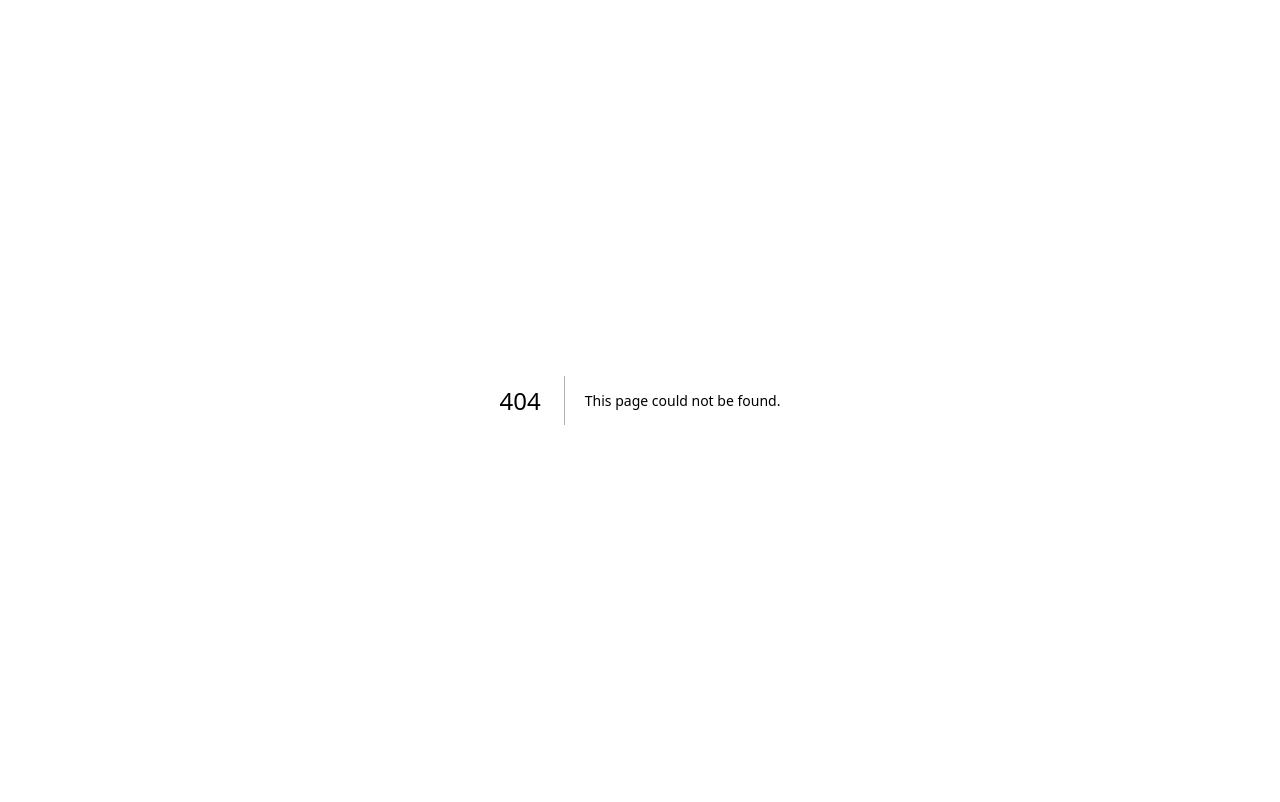
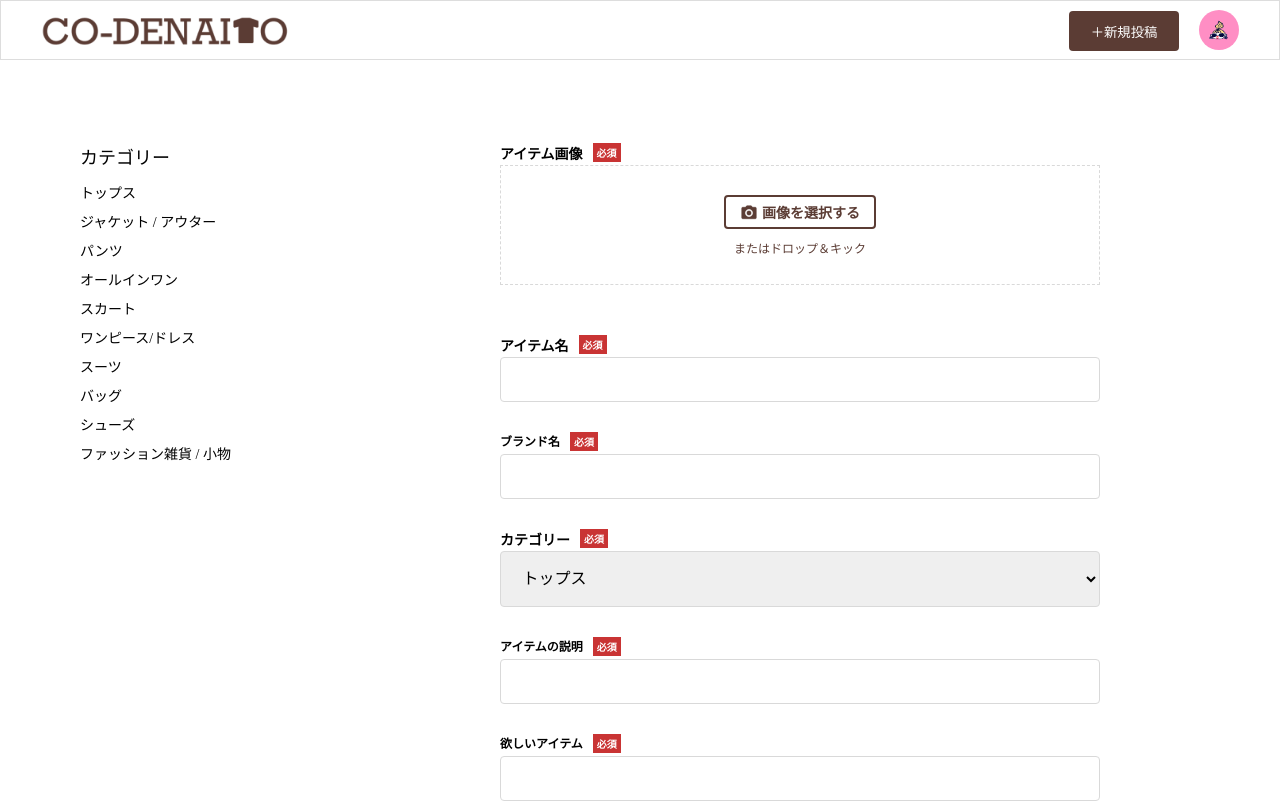
Before and after one commit to jinya-tojo/CO-DENAITO, a Next.js app: page /post in a window 1280 px wide. Before the commit this address had no page. Shown: the top 802 px of the page. Built offline with nearby package versions, Linux system fonts and the light colour scheme.

Commit message:
投稿ページの作成とスタイルの調整

```diff
--- a/src/components/PostImage/index.tsx
+++ b/src/components/PostImage/index.tsx
@@ -6,8 +6,11 @@ import {
   getShapeStyle,
   imageStyles,
   inputStyles,
+  labelStyles,
   optionStyles,
+  tagStyles,
   textStyles,
+  titlesStyles,
 } from './styles'
 
 type Props = {
@@ -19,6 +22,10 @@ export const PostImage: React.FC<Props> = (props) => {
   return (
     <>
       <label>
+        <div css={titlesStyles.titles}>
+          <p css={labelStyles.label}>アイテム画像</p>
+          <p css={tagStyles.tag}>必須</p>
+        </div>
         <div css={getShapeStyle(shape)}>
           <input type="file" css={inputStyles.input} />
           <div css={boxStyles.box}>
--- a/src/components/PostImage/styles.ts
+++ b/src/components/PostImage/styles.ts
@@ -9,6 +9,7 @@ export const getShapeStyle = (shape: string) => {
         height: 120px;
         border: 1px dashed #d9d9d9;
         padding-top: 29px;
+        margin-bottom: 50px;
         &:hover {
           cursor: pointer;
         }
@@ -20,12 +21,38 @@ export const getShapeStyle = (shape: string) => {
         border: 1px dashed #d9d9d9;
         border-radius: 50%;
         padding-top: 69px;
+        margin-bottom: 50px;
         &:hover {
           cursor: pointer;
         }
       `
   }
 }
+
+export const titlesStyles = makeStyles({
+  titles: () => css`
+    display: flex;
+  `,
+})
+
+export const labelStyles = makeStyles({
+  label: () => css`
+    font-size: 14px;
+    font-weight: bold;
+    padding-right: 10px;
+  `,
+})
+
+export const tagStyles = makeStyles({
+  tag: () => css`
+    font-size: 10px;
+    color: white;
+    background-color: #c93434;
+    padding: 2px 4px;
+    font-weight: bold;
+    margin-bottom: 3px;
+  `,
+})
 
 export const inputStyles = makeStyles({
   input: () => css`
--- a/src/components/SelectCategory/styles.ts
+++ b/src/components/SelectCategory/styles.ts
@@ -33,6 +33,7 @@ export const selectStyles = makeStyles({
     padding: 17.5px;
     border: 1px solid #d9d9d9;
     border-radius: 4px;
+    margin-bottom: 30px;
   `,
 })
 
--- a/src/components/TextInput/index.tsx
+++ b/src/components/TextInput/index.tsx
@@ -1,22 +1,40 @@
 import React, { useId } from 'react'
-import { styles, inputStyle } from './styles'
+import {
+  styles,
+  inputStyle,
+  getWithStyle,
+  getFontSizeStyle,
+  getTagStyle,
+  titlesStyles,
+} from './styles'
 
 type TextInputProps = {
+  tag: string
+  width: string
+  size: string
   label: string
   onChange: (v: string) => void
 }
 
-export const TextInput: React.FC<TextInputProps> = ({ label, onChange }) => {
+export const TextInput: React.FC<TextInputProps> = ({
+  label,
+  onChange,
+  width,
+  size,
+  tag,
+}) => {
   const id = useId()
 
   return (
     <>
-      <label css={inputStyle.label} htmlFor={id}>
-        {label}
-      </label>
-      <br />
+      <div css={titlesStyles.titles}>
+        <label css={[inputStyle.label, getFontSizeStyle(size)]} htmlFor={id}>
+          {label}
+        </label>
+        <p css={[getTagStyle(tag)]}>必須</p>
+      </div>
       <input
-        css={styles.input}
+        css={[styles.input, getWithStyle(width)]}
         type="text"
         id={id}
         onChange={(e: React.ChangeEvent<HTMLInputElement>) => {
--- a/src/components/TextInput/styles.ts
+++ b/src/components/TextInput/styles.ts
@@ -1,5 +1,57 @@
 import { css } from '@emotion/react'
 import makeStyles from 'src/styles/makeStyles'
+
+export const getWithStyle = (width: string) => {
+  switch (width) {
+    case 'long':
+      return css`
+        width: 600px;
+        margin-bottom: 30px;
+      `
+    case 'short':
+      return css`
+        width: 400px;
+      `
+  }
+}
+
+export const getFontSizeStyle = (size: string) => {
+  switch (size) {
+    case 'big':
+      return css`
+        font-size: 14px;
+      `
+    case 'small':
+      return css`
+        font-size: 12px;
+      `
+  }
+}
+
+export const getTagStyle = (tag: string) => {
+  switch (tag) {
+    case 'yes':
+      return css`
+        font-size: 10px;
+        color: white;
+        background-color: #c93434;
+        padding: 2px 4px;
+        font-weight: bold;
+        margin-bottom: 3px;
+        margin-left: 10px;
+      `
+    case 'no':
+      return css`
+        display: none;
+      `
+  }
+}
+
+export const titlesStyles = makeStyles({
+  titles: () => css`
+    display: flex;
+  `,
+})
 
 export const styles = makeStyles({
   input: () => css`
@@ -14,5 +66,6 @@ export const styles = makeStyles({
 export const inputStyle = makeStyles({
   label: () => css`
     font-size: 12px;
+    font-weight: bold;
   `,
 })
--- /dev/null
+++ b/src/pages/post/index.tsx
@@ -0,0 +1,69 @@
+import React, { useState } from 'react'
+import { Button } from 'src/components/Button/Index'
+import { Category } from 'src/components/Category'
+import { Footer } from 'src/components/Footer'
+import { LoginHeader } from 'src/components/LoginHeader'
+import { PostImage } from 'src/components/PostImage'
+import { SelectCategory } from 'src/components/SelectCategory'
+import { TextInput } from 'src/components/TextInput'
+import { containerStyles, inputsStyles, submitStyles } from './styles'
+
+const Post: React.FC = () => {
+  const [item, setItem] = useState('')
+  const [bland, setBland] = useState('')
+  const [category, setCategory] = useState('')
+  const [text, setText] = useState('')
+  const [want, setWant] = useState('')
+
+  return (
+    <div>
+      <LoginHeader />
+      <div css={containerStyles.container}>
+        <Category />
+        <div css={inputsStyles.inputs}>
+          <PostImage shape="box" />
+          <TextInput
+            tag="yes"
+            width="long"
+            size="big"
+            label="アイテム名"
+            onChange={(v: string) => setItem(v)}
+          />
+          <TextInput
+            tag="yes"
+            width="long"
+            size="small"
+            label="ブランド名"
+            onChange={(v: string) => setBland(v)}
+          />
+          <SelectCategory />
+          <TextInput
+            tag="yes"
+            width="long"
+            size="small"
+            label="アイテムの説明"
+            onChange={(v: string) => setText(v)}
+          />
+          <TextInput
+            tag="yes"
+            width="long"
+            size="small"
+            label="欲しいアイテム"
+            onChange={(v: string) => setWant(v)}
+          />
+          <div css={submitStyles.submit}>
+            <Button
+              backgroundColor="blown"
+              color="white"
+              text="投稿する"
+              onClick={() => alert('')}
+            />
+          </div>
+        </div>
+      </div>
+      <Footer />
+    </div>
+  )
+}
+
+export default Post
--- /dev/null
+++ b/src/pages/post/styles.ts
@@ -0,0 +1,25 @@
+import { css } from '@emotion/react'
+import makeStyles from 'src/styles/makeStyles'
+
+export const containerStyles = makeStyles({
+  container: () => css`
+    display: flex;
+    width: 1280px;
+    margin: 0 auto;
+    /* background-color: pink; */
+  `,
+})
+
+export const inputsStyles = makeStyles({
+  inputs: () => css`
+    padding: 80px;
+    margin: 0 auto;
+  `,
+})
+
+export const submitStyles = makeStyles({
+  submit: () => css`
+    text-align: center;
+    padding-top: 50px;
+  `,
+})
```
Also changed, not shown: src/pages/login/index.tsx (+12 -1 lines).
